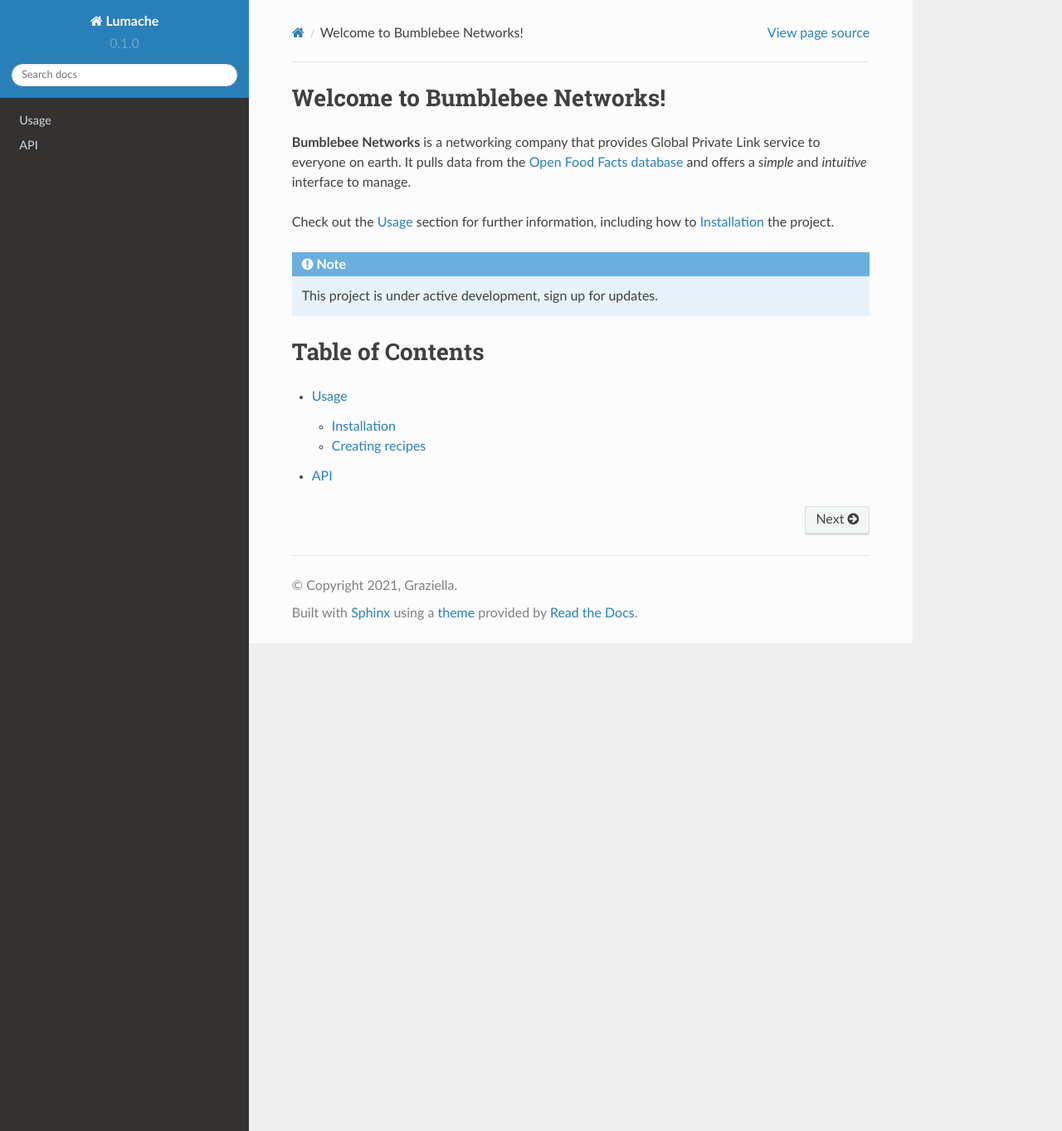
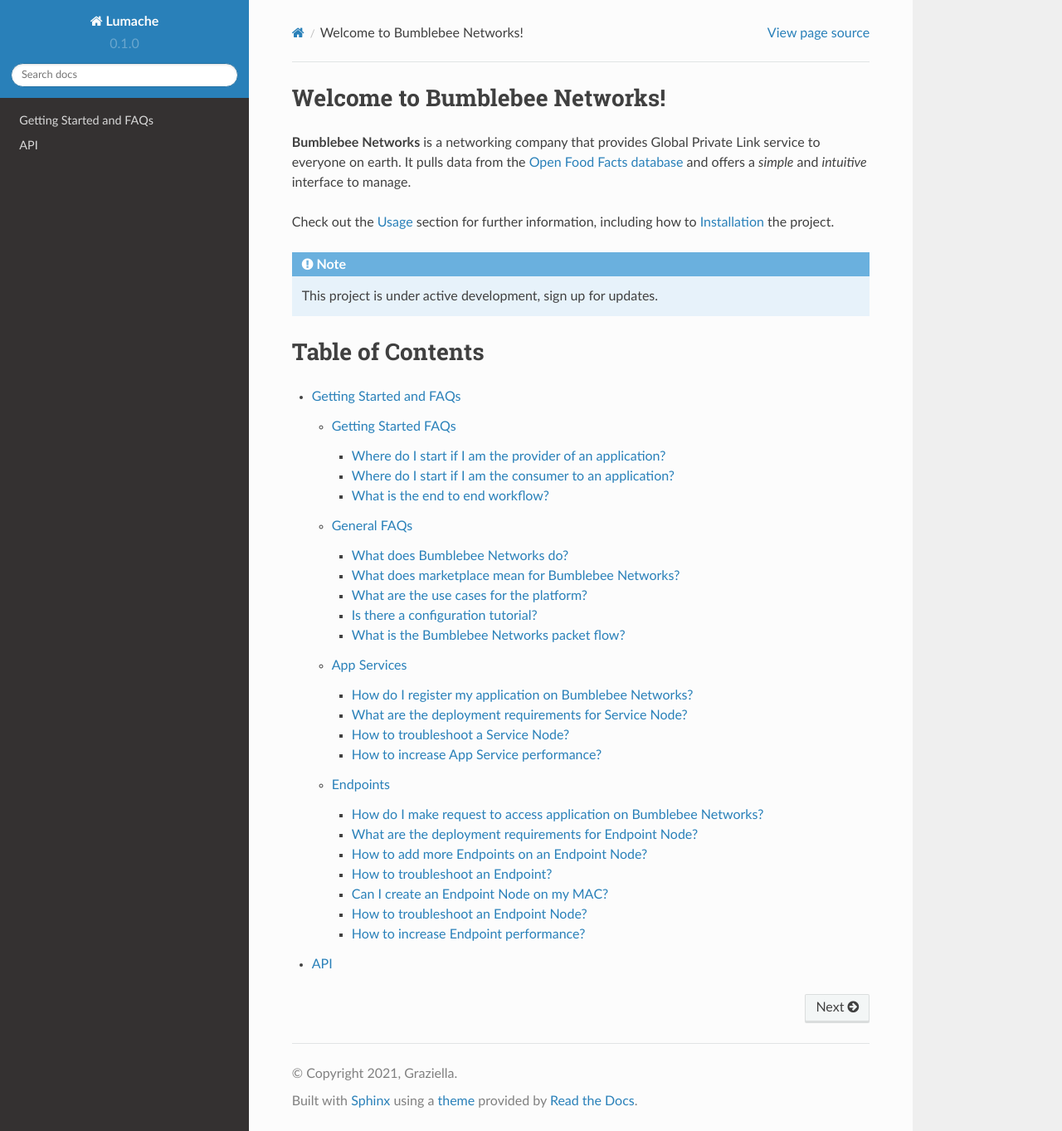
Before and after one commit to sherrywei-bumblebee/bumblebee-docs, a Sphinx documentation site: the page built from docs/source/index.rst, in a window 1280 px wide and 1363 px high. Shown: the whole window at 83% size. Built offline with Sphinx 7.4.7 and the Read the Docs theme 2.0.0, drawn with Linux system fonts in a browser that asks for light colours; pages that are not in the unit, such as notebooks, are missing from menus; some of the changed lines change nothing that is shown.

Commit message:
add getting started

```diff
--- /dev/null
+++ b/docs/source/GettingStarted/faq.rst
@@ -0,0 +1,145 @@
+Getting Started and FAQs
+=========================
+
+Getting Started FAQs
+-----------------------
+
+Where do I start if I am the provider of an application?
+^^^^^^^^^^^^^^^^^^^^^^^^^^^^^^^^^^^^^^^^^^^^^^^^^^^^^^^^^^^^
+
+Click App Services to create an App Service for your application.
+
+If your application is located on-prem, follow the instructions to create an App Service for an on-prem app
+If your application is located in AWS, follow the instructions to create an App Service for an AWS app.
+If your application is located in Azure, follow the instructions to create an App Service for Azure app.
+
+Where do I start if I am the consumer to an application?
+^^^^^^^^^^^^^^^^^^^^^^^^^^^^^^^^^^^^^^^^^^^^^^^^^^^^^^^^^^^^
+
+Click Endpoints to create an Endpoint to an App Service. Make sure you have the App Service ID from the application provider. Follow the instructions to create an Endpoint.
+
+
+What is the end to end workflow?
+^^^^^^^^^^^^^^^^^^^^^^^^^^^^^^^^^^^^^
+
+Check out this tutorial: end-to-end configuration workflow.
+
+
+General FAQs
+----------------
+
+What does Bumblebee Networks do?
+^^^^^^^^^^^^^^^^^^^^^^^^^^^^^^^^^^^
+
+Bumblebee Networks provides a Global Private Link service securely connecting private applications.
+
+
+We try to build a better tool for network engineers and application owners by bringing the experience of cloud networking to on-prem and everywhere. For example, if you have worked with AWS PrivateLink or Azure Private Link, you see how easy it is to connect a VPC to applications in different VPC or in different accounts, which otherwise could be quite difficult as the VPCs' network address ranges overlap. However if you look at on-prem networking for connecting different locations and customers, such scenario typically requires using BGP, IPSec and NAT to solve. These technologies have been around for a long time, complex to manage and require in depth specialty knowledges. We try to change that by giving customers the same experience they have come to enjoy in the cloud networking to on-prem.
+
+
+To learn more, check out The story of Bumblebee Networks.
+
+
+What does marketplace mean for Bumblebee Networks?
+^^^^^^^^^^^^^^^^^^^^^^^^^^^^^^^^^^^^^^^^^^^^^^^^^^^^^
+
+If you have a private application and register it on the Bumblebee Networks platform, anyone who wishes to consume this application can come to the platform and request access. Once you approve them, network connectivity is built and traffic passes through Bumblebee Networks.
+
+
+What are the use cases for the platform?
+^^^^^^^^^^^^^^^^^^^^^^^^^^^^^^^^^^^^^^^^^^
+
+B2B (Extranet) Networking. If you have a business application that your customers and partners need to access securely, you can register your application on the Bumblebee platform. Your customers and partners make requests on the platform and upon your approval they are allowed access. The consumers are authenticated and authorized, the traffic is encrypted.
+Branch office networking. If you have remote offices or physical stores that need to send data or access applications in the data center, deploy Endpoint Node in these locations and build authenticated and authorized secure connectivity to these applications.
+Global Private Link for multi-cloud and cross region. Extend the native PrivateLink service to cross region and multi-cloud, simple to use and all cloud native.
+VPN Replacement. Anytime you need to build a secure network connectivity between networks with IPSec, you can build using Bumblebee instead.
+Overlapping Network Addresses. Any time you need to build connectivity for application access from networks with overlapping network addresses, use Bumblebee  platform to build secure connectivity without the hassle of IPSec and NAT.
+IP Whitelisting. If you IP Whitelist public IP addresses to restrict application access for security reason, you are instead to use Bumblebee platform to authenticate and authorize each customer with no on-going maintenance headache of every changing public IP addresses.
+
+Is there a configuration tutorial?
+^^^^^^^^^^^^^^^^^^^^^^^^^^^^^^^^^^^^^
+
+Yes. Read Tutorial: end-to-end configuration workflow.
+
+
+What is the Bumblebee Networks packet flow?
+^^^^^^^^^^^^^^^^^^^^^^^^^^^^^^^^^^^^^^^^^^^^^^^^
+
+You can read the information in the Bumblebee Networks packet flow document.
+
+
+App Services
+---------------
+
+How do I register my application on Bumblebee Networks?
+^^^^^^^^^^^^^^^^^^^^^^^^^^^^^^^^^^^^^^^^^^^^^^^^^^^^^^^^^^
+
+You register your application by creating an App Service construct on the platform. We currently support two scenarios: application on-prem and application in AWS. Follow the instruction on How to create an App Service for on-prem applications for connecting to an on-prem application. Follow the instructions on How to create an App Service for AWS applications.
+
+
+What are the deployment requirements for Service Node?
+^^^^^^^^^^^^^^^^^^^^^^^^^^^^^^^^^^^^^^^^^^^^^^^^^^^^^^^^^^^
+
+Check out Endpoint Node and Service Node deployment requirements.
+
+
+How to troubleshoot a Service Node?
+^^^^^^^^^^^^^^^^^^^^^^^^^^^^^^^^^^^^^^
+
+Check out the document on How to troubleshoot an Endpoint Node or Service Node.
+
+
+How to increase App Service performance?
+^^^^^^^^^^^^^^^^^^^^^^^^^^^^^^^^^^^^^^^^^^^^
+
+For App Service on-prem, add a new Service Node by following the instructions here.
+
+For App Service in AWS, contact support@bumblebeenet.com
+
+
+
+Endpoints
+------------
+
+How do I make request to access application on Bumblebee Networks?
+^^^^^^^^^^^^^^^^^^^^^^^^^^^^^^^^^^^^^^^^^^^^^^^^^^^^^^^^^^^^^^^^^^^^
+
+You make request to access applications by creating Endpoint construct on the platform. We currently support accessing from on-prem scenario. To create an Endpoint, follow the instruction How to create an Endpoint.
+
+
+What are the deployment requirements for Endpoint Node?
+^^^^^^^^^^^^^^^^^^^^^^^^^^^^^^^^^^^^^^^^^^^^^^^^^^^^^^^^^^
+
+Check out Endpoint Node and Service Node deployment requirements.
+
+
+How to add more Endpoints on an Endpoint Node?
+^^^^^^^^^^^^^^^^^^^^^^^^^^^^^^^^^^^^^^^^^^^^^^^^^
+
+An Endpoint Node can host multiple Endpoints each associating with different App Services. Check out How to add more Endpoints on an Endpoint Node using secondary IPs.
+
+
+How to troubleshoot an Endpoint?
+^^^^^^^^^^^^^^^^^^^^^^^^^^^^^^^^^^^
+
+Check out How to troubleshoot Endpoint reachability.
+
+
+Can I create an Endpoint Node on my MAC?
+^^^^^^^^^^^^^^^^^^^^^^^^^^^^^^^^^^^^^^^^^^^
+
+Yes. While Endpoint Node is a virtual machine in a OVA file format built for vmware vCenter or vSphere host client, you can try out the Endpoint Node on your PC or MAC if they are Intel processor based, as long as you install vmware Workstation or vmware Fusion.
+
+
+For ARM processor based MAC, check out the instructions on how to convert the OVA to emulate Intel processor.
+
+
+How to troubleshoot an Endpoint Node?
+^^^^^^^^^^^^^^^^^^^^^^^^^^^^^^^^^^^^^^^^^
+Check out How to troubleshoot Endpoint Node or Service Node.
+
+
+How to increase Endpoint performance?
+^^^^^^^^^^^^^^^^^^^^^^^^^^^^^^^^^^^^^^^^^^^
+
+Check out How to increase Endpoint performance by scaling out.
--- a/docs/source/index.rst
+++ b/docs/source/index.rst
@@ -23,5 +23,5 @@
    :maxdepth: 2
    :caption: Table of Contents
 
-   usage
+   GettingStarted/faq
    api
```
